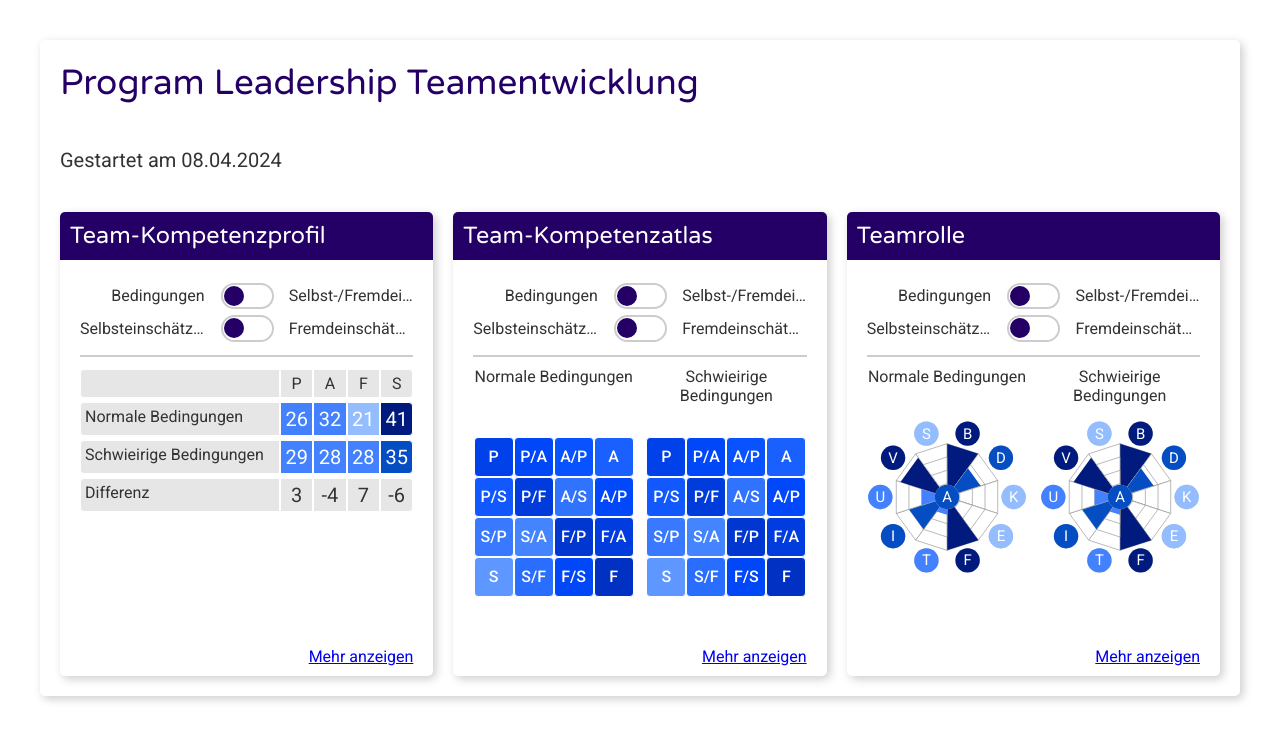
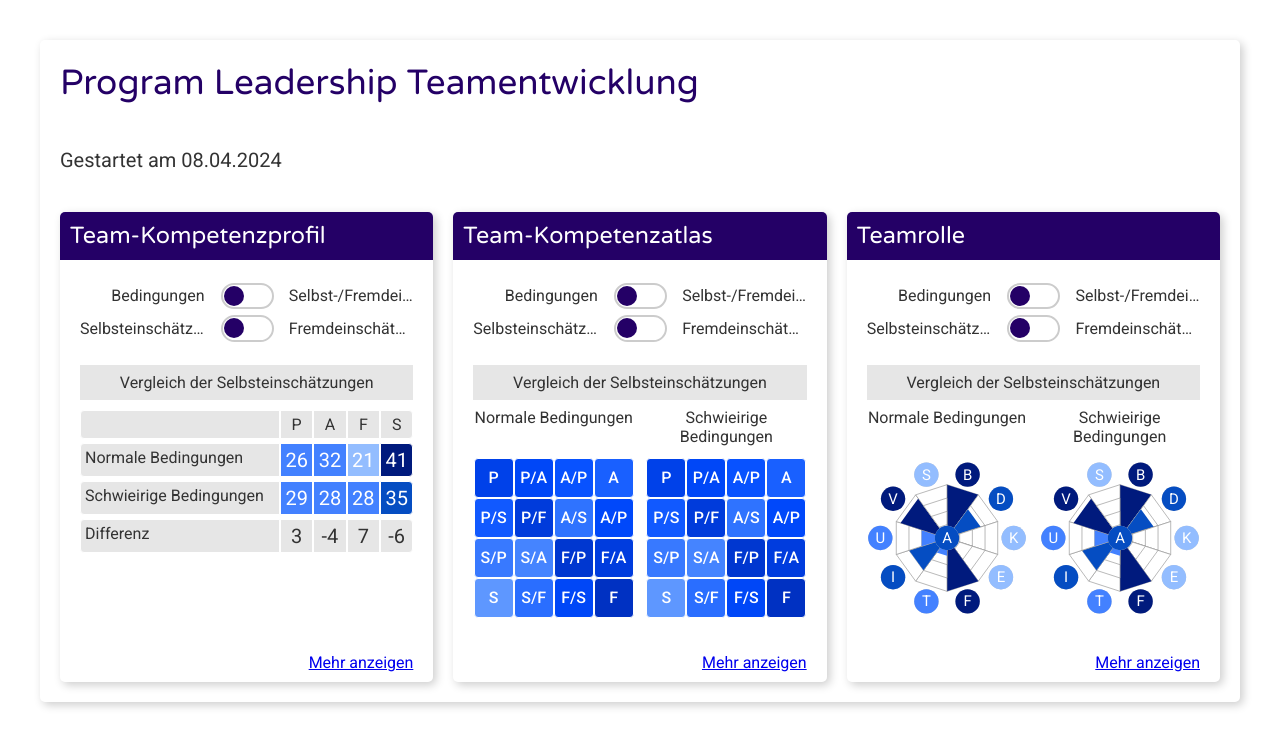
Before and after one commit to stbuhr/consultant-dashboard, an Angular app: page / in a window 1280 px wide. Shown: the top 746 px of the page. Built offline with nearby package versions, Linux system fonts and the light colour scheme.

Commit message:
Added a descriptive header

```diff
--- a/src/app/competence-atlas-preview/competence-atlas-preview.component.scss
+++ b/src/app/competence-atlas-preview/competence-atlas-preview.component.scss
@@ -14,7 +14,7 @@
 }
 
 .preview-frame {
-  margin: 1rem auto;
+  margin: 0 auto;
   display: grid;
   grid-template-columns: 1fr 1fr 1fr 1fr;
   width: 160px;
--- a/src/app/competence-profile-table/competence-profile-table.component.scss
+++ b/src/app/competence-profile-table/competence-profile-table.component.scss
@@ -1,5 +1,10 @@
 :host {
   display: block;
+}
+
+.description {
+  font-size: 0.8em;
+  margin: 0.5em 0;
 }
 
 .profile-table {
@@ -8,7 +13,7 @@
 
   .header,
   .row {
-    font-size: 0.8rem;
+    font-size: 0.8em;
   }
 
   .header,
@@ -20,14 +25,6 @@
     border-width: 1px;
     border-style: solid;
     border-color: var(--default-background);
-  }
-
-  .sub {
-    font-size: 0.7rem;
-  }
-
-  .row.sub {
-    text-indent: 1rem;
   }
 
   .header,
--- a/src/app/conditions-selector/conditions-selector.component.html
+++ b/src/app/conditions-selector/conditions-selector.component.html
@@ -13,3 +13,4 @@
     [(value)]="selectedComparison"
   ></app-switch>
 </div>
+<div class="description">{{ description() }}</div>
--- a/src/app/conditions-selector/conditions-selector.component.scss
+++ b/src/app/conditions-selector/conditions-selector.component.scss
@@ -7,5 +7,13 @@
   text-align: right;
   margin-bottom: 0.5rem;
   padding-bottom: 0.5rem;
-  border-bottom: 2px solid var(--dimmed-border);
+  // border-bottom: 2px solid var(--dimmed-border);
 }
+
+.description {
+  text-align: center;
+  font-size: 0.8em;
+  margin: 0.5em 0;
+  padding: 0.5em;
+  background-color: var(--light-background);
+}
--- a/src/app/conditions-selector/conditions-selector.component.ts
+++ b/src/app/conditions-selector/conditions-selector.component.ts
@@ -3,9 +3,7 @@ import {
   ChangeDetectionStrategy,
   Component,
   EventEmitter,
-  OnInit,
   Output,
-  computed,
   signal,
   effect,
 } from '@angular/core';
@@ -43,6 +41,7 @@ export class ConditionsSelectorComponent {
     title: 'Fremdeinschätzungen',
     value: 'other',
   });
+  description = signal<string>('Vergleich der Selbsteinschätzungen');
 
   private _filter = 'conditions';
 
@@ -75,11 +74,37 @@ export class ConditionsSelectorComponent {
       },
       { allowSignalWrites: true }
     );
-    effect(() => {
-      this.selectedConditionChanged.emit({
-        filter: this._filter,
-        comparison: this.selectedComparison(),
-      });
-    });
+    effect(
+      () => {
+        this.selectedConditionChanged.emit({
+          filter: this._filter,
+          comparison: this.selectedComparison(),
+        });
+
+        switch (this._filter) {
+          case 'conditions':
+            switch (this.selectedComparison()) {
+              case 'self':
+                this.description.set('Vergleich der Selbsteinschätzungen');
+                break;
+              case 'other':
+                this.description.set('Vergleich der Fremdeinschätzungen');
+                break;
+            }
+            break;
+          case 'self-other':
+            switch (this.selectedComparison()) {
+              case 'normal':
+                this.description.set('Vergleich unter normalen Bedingungen');
+                break;
+              case 'difficult':
+                this.description.set('Vergleich unter schwierigen Bedingungen');
+                break;
+            }
+            break;
+        }
+      },
+      { allowSignalWrites: true }
+    );
   }
 }
```
